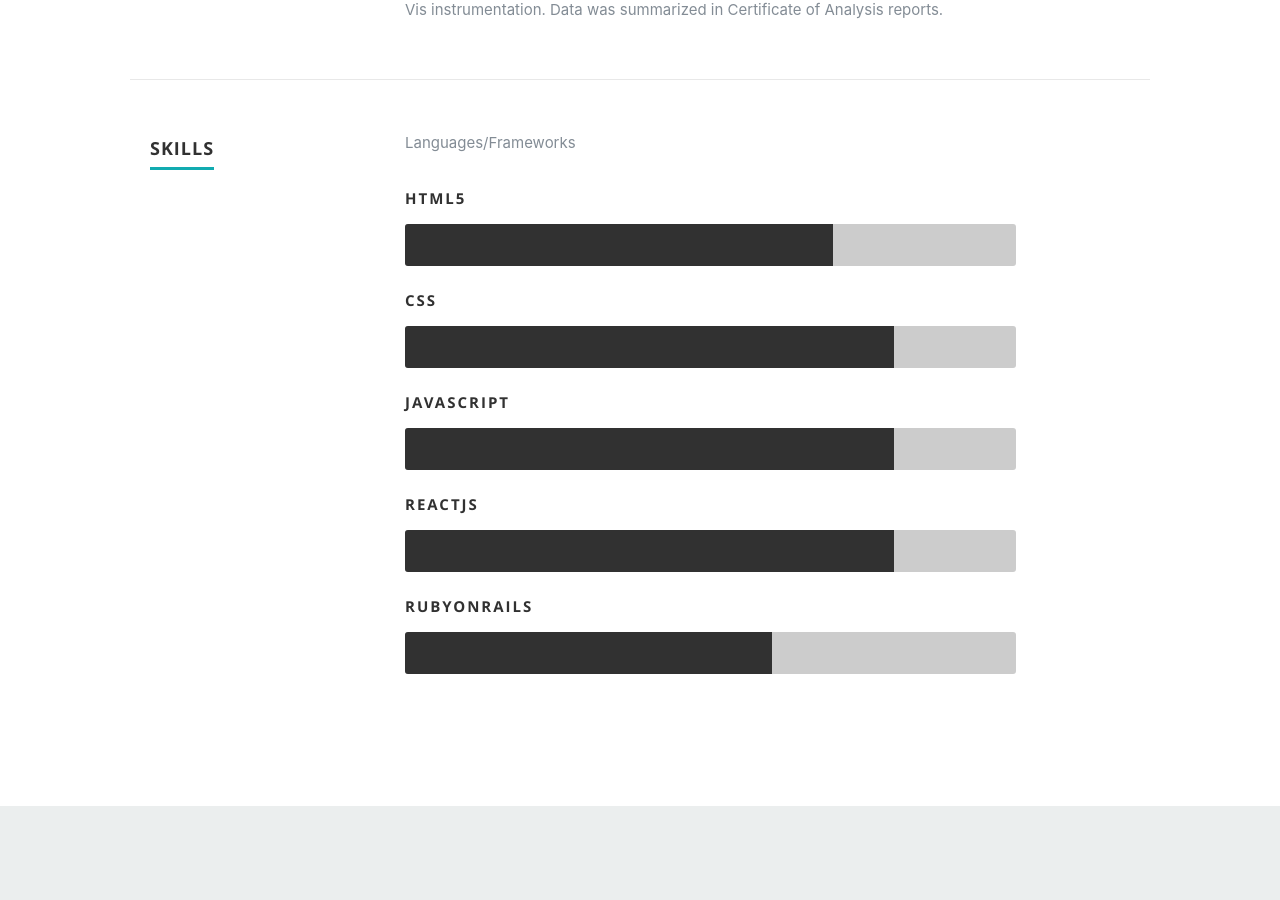
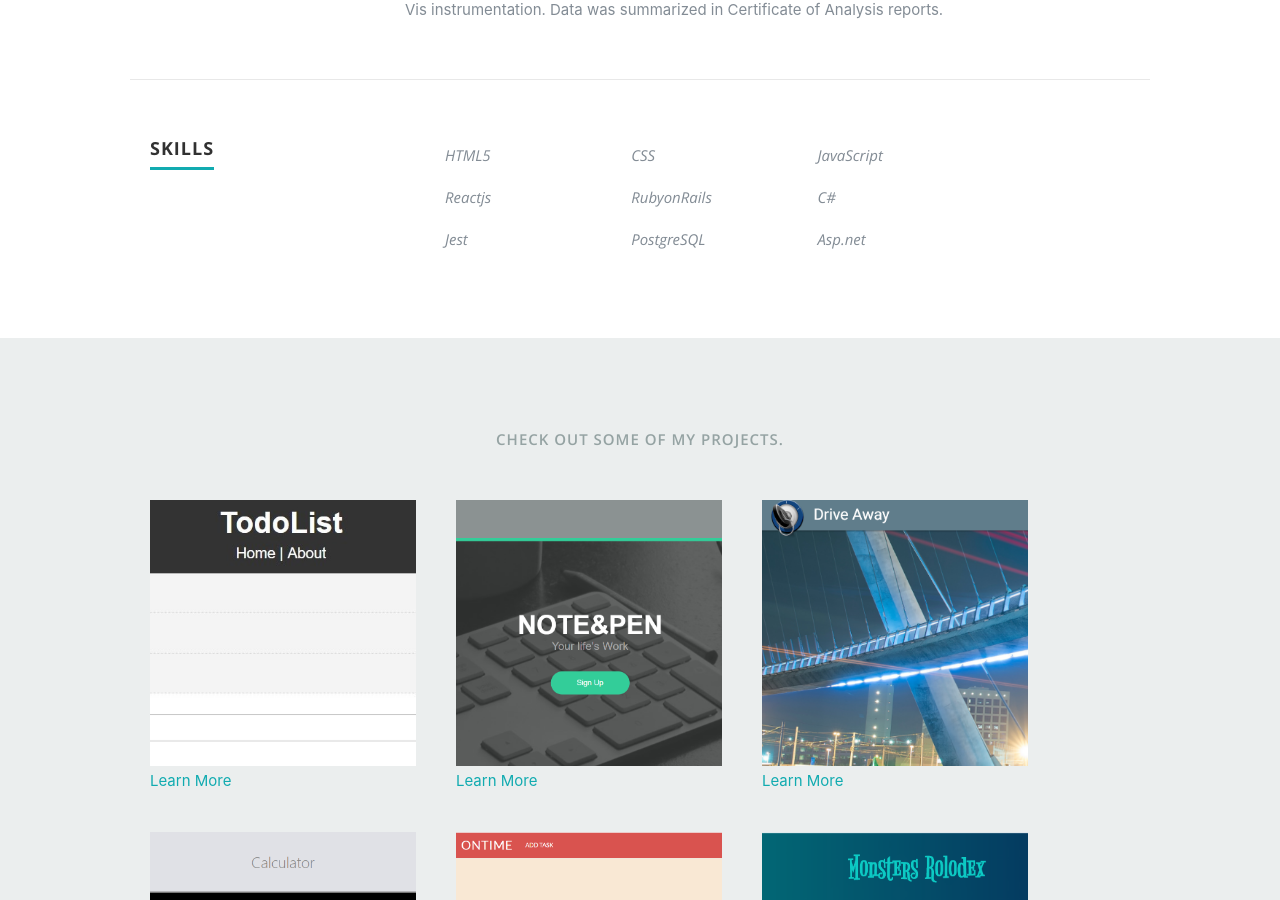
Before and after one commit to rbhatia46/React-Portfolio, a React (Create React App) app: page / in a window 1280 px wide. Shown: the part 3092-3992 px from the top of the page. Built offline with nearby package versions, Linux system fonts and the light colour scheme.

Commit message:
updated clothing store application url since deployed on netlify instead. Removed skill bars.

```diff
--- a/package.json
+++ b/package.json
@@ -2,6 +2,7 @@
   "name": "resume",
   "version": "0.1.0",
   "private": true,
+  "homepage": "https://jcoreaportfolio.com/",
   "dependencies": {
     "node-sass": "^4.12.0",
     "react": "^16.6.0",
@@ -12,7 +13,9 @@
     "start": "react-scripts start",
     "build": "react-scripts build",
     "test": "react-scripts test",
-    "eject": "react-scripts eject"
+    "eject": "react-scripts eject",
+    "predeploy": "npm run build",
+    "deploy": "gh-pages -b master -d build"
   },
   "eslintConfig": {
     "extends": "react-app"
--- a/public/css/layout.css
+++ b/public/css/layout.css
@@ -461,6 +461,7 @@
 
    background: url(../images/overlay-bg.png) repeat;
 }
+
 .portfolio-item .item-wrap .link-icon {
    display: block;
    color: #fff;
--- a/src/components/Resume.js
+++ b/src/components/Resume.js
@@ -50,9 +50,7 @@
                           {item.Achievements}
                           </p>
                        </div>
-
                     </div>
-
                   )
                 })
               }
@@ -68,26 +66,24 @@
 
             <div className="nine columns main-col">
 
-               <p>
-               {resumeData.skillsDescription}
-               </p>
+              {/* <span>
+                <p>
+                  {resumeData.skillsDescription}
+                </p>
+              </span> */}
 
-   				<div className="bars">
-
+   				<div className="columns main-col">
    				   <ul className="skills">
                 {
                   resumeData.skills && resumeData.skills.map((item) => {
                     return(
-                      <li>
-                      <span className={`bar-expand ${item.skillname.toLowerCase()}`}>
-                      </span><em>{item.skillname}</em>
+                      <li className="four columns">
+                        <em>{item.skillname}</em>
                       </li>
                     )
                   })
                 }
-
    					</ul>
-
    				</div>
 
    			</div>
--- a/src/resumeData.js
+++ b/src/resumeData.js
@@ -92,6 +92,18 @@
       },
       {
         "skillname":"RubyonRails"
+      },
+      {
+        "skillname":"C#"
+      },
+      {
+        "skillname":"Jest"
+      },
+      {
+        "skillname":"PostgreSQL"
+      },
+      {
+        "skillname":"Asp.net"
       }
     ],
     "portfolio":[
@@ -141,10 +153,8 @@
         "name":"e-commerce",
         "description":"A clothing e-commerce application created in Reatjs, Redux for state management, and Google Firebase backend. It utlizes the Stripe API for payment processing.",
         "imgurl":"images/portfolio/e-commerce_square.png",
-        "href": "https://e-commerce-jcorea.herokuapp.com/signin"
+        "href": "https://jacorea-e-commerce.netlify.app/"
       }
-
-
     ],
     "testimonials":[
       {
```
